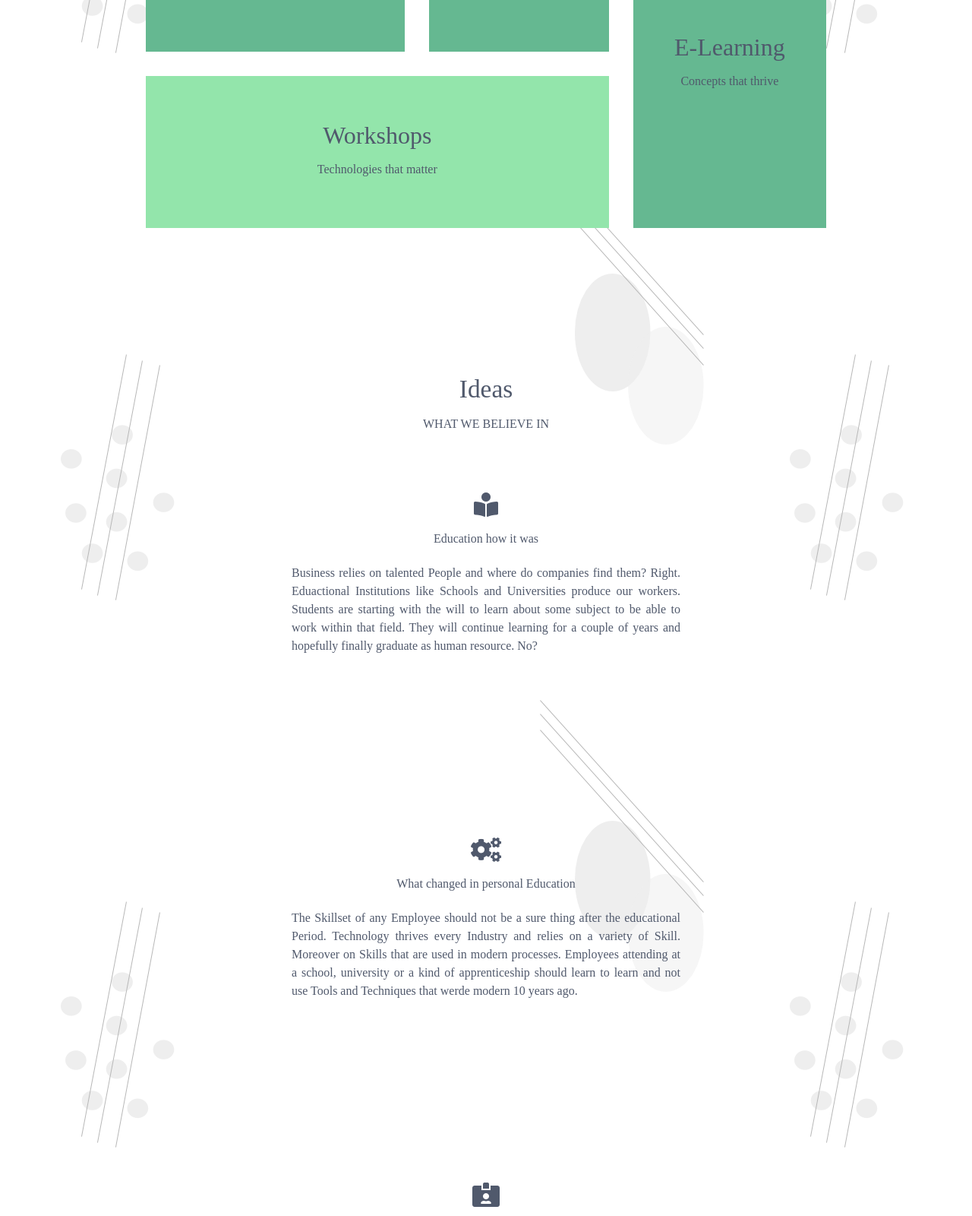
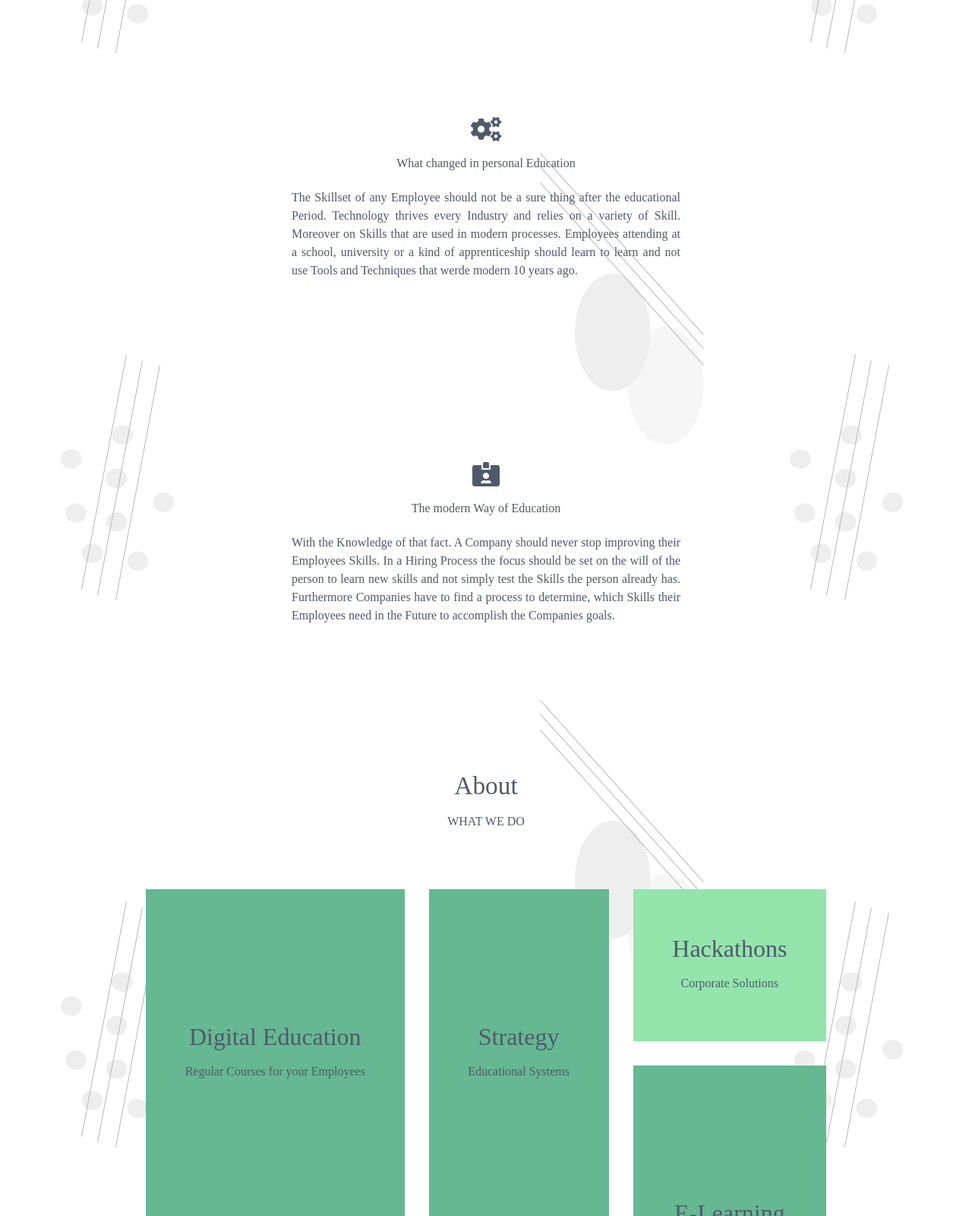
Before and after one commit to mixbened/cuja-web, a plain HTML site: page index.html in a window 1280 px wide. Shown: the part 1200-2800 px from the top of the page at 76% size. Drawn offline with nearby package versions, Linux system fonts and the light colour scheme.

Commit message:
scrolling

```diff
--- a/assets/main.css
+++ b/assets/main.css
@@ -170,7 +170,11 @@ button:hover {
 }
 
 .about {
-    margin: 15% 10%;
+    margin: 5% 10%;
+}
+
+.ideas {
+    margin: 15%;
 }
 
 .contact {
--- a/index.html
+++ b/index.html
@@ -20,9 +20,9 @@
               <a href="..." class="navbar-brand mr-2">Silli - Code Factory Cologne</a>
             </section>
             <section class="navbar-section">
-                <a href="..." class="btn btn-link">About</a>
-                <a href="..." class="btn btn-link">Ideas</a>
-                <a href="..." class="btn btn-link">Contact</a>
+                <a href="#about" class="btn btn-link">About</a>
+                <a href="#ideas" class="btn btn-link">Ideas</a>
+                <a href="#contact" class="btn btn-link">Contact</a>
             </section>
           </header>
           <div class="infoHero">
@@ -33,7 +33,30 @@
           </div>
     </section>
     <div id='content'>
-        <section class="ideas section">
+        <section id='about' class="about section">
+            <div class="heading">
+                <h3>Ideas</h3>
+                <h5>What we believe in</h5>
+            </div>
+            <div class="line">
+                <div class="infoBox" data-aos='fade-up-right'>
+                    <i class="fas fa-book-reader"></i>
+                    <h6>Education how it was</h6>
+                    <p>Business relies on talented People and where do companies find them? Right. Eduactional Institutions like Schools and Universities produce our workers. Students are starting with the will to learn about some subject to be able to work within that field. They will continue learning for a couple of years and hopefully finally graduate as human resource. No?</p>
+                </div>
+                <div style="margin: 15em auto" class="infoBox" data-aos='fade-up-left'>
+                    <i class="fas fa-cogs"></i>
+                    <h6>What changed in personal Education</h6>
+                    <p>The Skillset of any Employee should not be a sure thing after the educational Period. Technology thrives every Industry and relies on a variety of Skill. Moreover on Skills that are used in modern processes. Employees attending at a school, university or a kind of apprenticeship should learn to learn and not use Tools and Techniques that werde modern 10 years ago.</p>
+                </div>
+                <div class="infoBox" data-aos='fade-up-right'>
+                    <i class="fas fa-id-card-alt"></i>
+                    <h6>The modern Way of Education</h6>
+                    <p>With the Knowledge of that fact. A Company should never stop improving their Employees Skills. In a Hiring Process the focus should be set on the will of the person to learn new skills and not simply test the Skills the person already has. Furthermore Companies have to find a process to determine, which Skills their Employees need in the Future to accomplish the Companies goals.</p>
+                </div>
+            </div>
+        </section>
+        <section id='ideas' class="ideas section">
             <div class="heading">
                 <h3>About</h3>
                 <h5>What we do</h5>
@@ -71,30 +94,7 @@
                 </div>
             </div>
         </section>
-        <section class="about section">
-            <div class="heading">
-                <h3>Ideas</h3>
-                <h5>What we believe in</h5>
-            </div>
-            <div class="line">
-                <div class="infoBox" data-aos='fade-up-right'>
-                    <i class="fas fa-book-reader"></i>
-                    <h6>Education how it was</h6>
-                    <p>Business relies on talented People and where do companies find them? Right. Eduactional Institutions like Schools and Universities produce our workers. Students are starting with the will to learn about some subject to be able to work within that field. They will continue learning for a couple of years and hopefully finally graduate as human resource. No?</p>
-                </div>
-                <div style="margin: 15em auto" class="infoBox" data-aos='fade-up-left'>
-                    <i class="fas fa-cogs"></i>
-                    <h6>What changed in personal Education</h6>
-                    <p>The Skillset of any Employee should not be a sure thing after the educational Period. Technology thrives every Industry and relies on a variety of Skill. Moreover on Skills that are used in modern processes. Employees attending at a school, university or a kind of apprenticeship should learn to learn and not use Tools and Techniques that werde modern 10 years ago.</p>
-                </div>
-                <div class="infoBox" data-aos='fade-up-right'>
-                    <i class="fas fa-id-card-alt"></i>
-                    <h6>The modern Way of Education</h6>
-                    <p>With the Knowledge of that fact. A Company should never stop improving their Employees Skills. In a Hiring Process the focus should be set on the will of the person to learn new skills and not simply test the Skills the person already has. Furthermore Companies have to find a process to determine, which Skills their Employees need in the Future to accomplish the Companies goals.</p>
-                </div>
-            </div>
-        </section>
-        <section class="section">
+        <section id='contact' class="section">
             <div class="heading">
                 <h3>Contact</h3>
                 <h5>Got Ideas for your Business?</h5>
```
